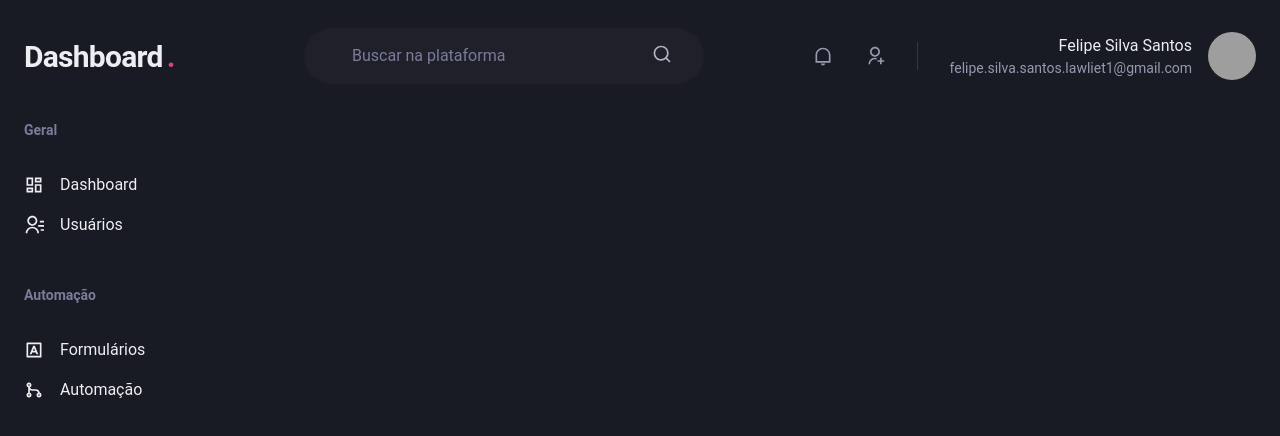
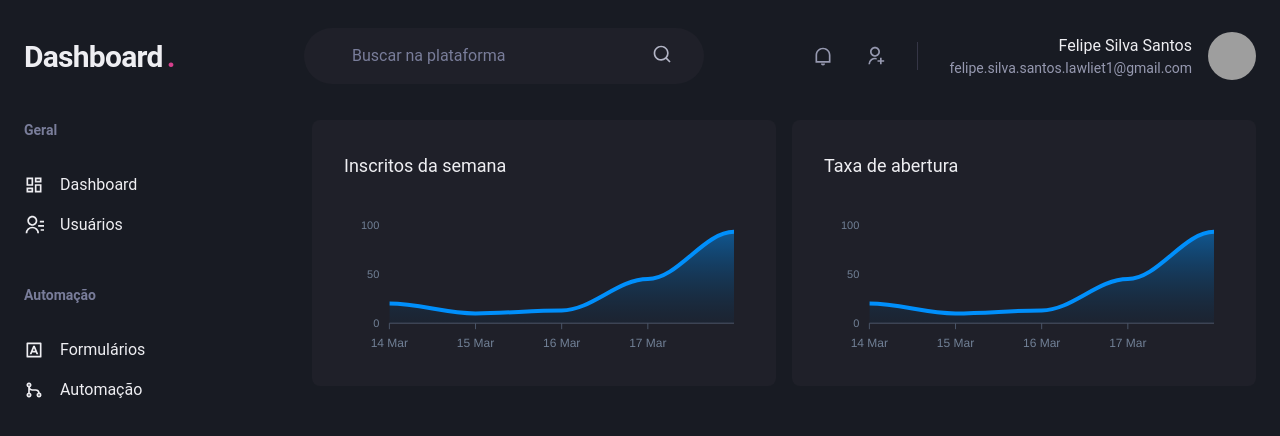
Before and after one commit to Feelpe/dashboard-next, a Next.js app: page /dashboard in a window 1280 px wide. Shown: the top 436 px of the page. Built offline with nearby package versions, Linux system fonts and the light colour scheme; grey boxes are pictures that could not be loaded.

Commit message:
feat: dashboard chart

```diff
--- a/package.json
+++ b/package.json
@@ -18,11 +18,13 @@
     "@types/node": "18.11.9",
     "@types/react": "18.0.25",
     "@types/react-dom": "18.0.9",
+    "apexcharts": "^3.36.3",
     "eslint": "8.27.0",
     "eslint-config-next": "13.0.3",
     "framer-motion": "^7.6.7",
     "next": "13.0.3",
     "react": "18.2.0",
+    "react-apexcharts": "^1.4.0",
     "react-dom": "18.2.0",
     "react-icons": "^4.6.0",
     "typescript": "4.9.3"
--- a/src/pages/dashboard.tsx
+++ b/src/pages/dashboard.tsx
@@ -1,7 +1,62 @@
-import { Flex } from "@chakra-ui/react";
+import { Box, Flex, SimpleGrid, Text, theme } from "@chakra-ui/react";
+import dynamic from "next/dynamic";
 
 import { Header } from "../components/Header";
 import { Sidebar } from "../components/Sidebar";
+
+const Chart = dynamic(() => import ('react-apexcharts'), {
+  ssr: false,
+});
+
+const options = {
+  chart: {
+    toolbar: {
+      show: false,
+    },
+    zoom: {
+      enabled: false,
+    },
+    foreColor: theme.colors.gray[500],
+  },
+  grid: {
+    show: false,
+  },
+  dataLabels: {
+    enabled: false,
+  },
+  tooltip: {
+    enabled: false,
+  },
+  xaxis: {
+    type: 'datetime',
+    axisBorder: {
+      color: theme.colors.gray[600],
+    },
+    axisTicks: {
+      color: theme.colors.gray[600],
+    },
+    categories: [
+      '2021-03-14T00:00:00.000Z',
+      '2021-03-15T00:00:00.000Z',
+      '2021-03-16T00:00:00.000Z',
+      '2021-03-17T00:00:00.000Z',
+      '2021-03-18T00:00:00.000Z',
+    ],
+  },
+  fill: {
+    opacity: 0.3,
+    type: 'gradient',
+    gradient: {
+      shade: 'dark',
+      opacityFrom: 0.7,
+      opacityTo: 0.3,
+    },
+  },
+};
+
+const series = [
+  { name: 'series1', data: [20, 10, 13, 45, 93] }
+];
 
 export default function Dashboard() {
   return (
@@ -10,6 +65,28 @@
 
       <Flex w="100%" my="6" maxWidth={1480} mx="auto" px="6">
         <Sidebar />
+
+        <SimpleGrid flex="1" gap="4" minChildWidth="320px" alignItems="flex-start">
+          <Box
+            p="8"
+            bg="gray.800"
+            borderRadius={8}
+            pb="4"
+          >
+            <Text fontSize="lg" mb="4">Inscritos da semana</Text>
+            <Chart options={options} series={series} type="area" height={160} />
+          </Box>
+
+          <Box
+            p="8"
+            bg="gray.800"
+            borderRadius={8}
+            pb="4"
+          >
+            <Text fontSize="lg" mb="4">Taxa de abertura</Text>
+            <Chart options={options} series={series} type="area" height={160} />
+          </Box>
+        </SimpleGrid>
       </Flex>
     </Flex>
   )
```
Also changed, not shown: 1 other file (tests, documents, lock files or other folders).
